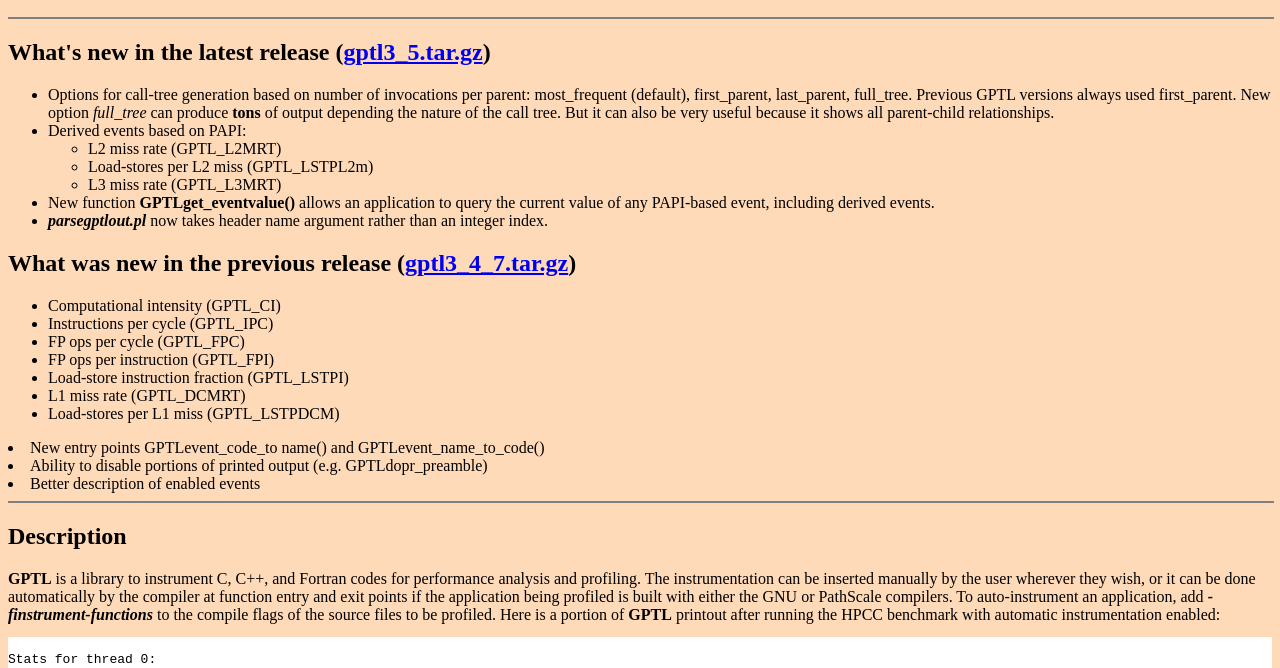
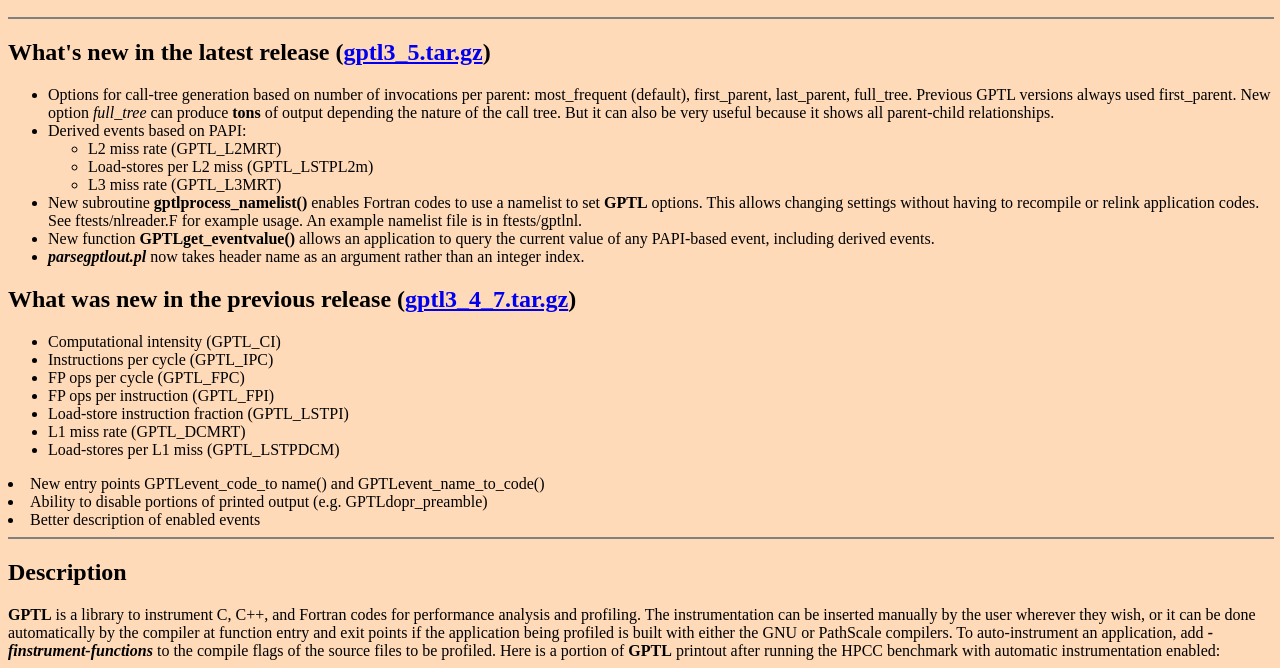
Before and after one commit to jmrosinski/GPTL, a plain HTML site: page gptl_homepage.html in a window 1280 px wide. Shown: the part 96-764 px from the top of the page. Drawn offline with Linux system fonts and the light colour scheme.

Commit message:
Home page update. Add ftests/gptlnl

```diff
--- a/gptl_homepage.html
+++ b/gptl_homepage.html
@@ -25,9 +25,14 @@ can also be very useful because it shows all parent-child relationships.
   <li> Load-stores per L2 miss (GPTL_LSTPL2m)
   <li> L3 miss rate (GPTL_L3MRT)
   </ul>
+<li> New subroutine <b>gptlprocess_namelist()</b> enables Fortran codes to
+use a namelist to set <b>GPTL</b> options. This allows changing settings
+without having to recompile or relink application codes. See
+ftests/nlreader.F for example usage. An example namelist file is in
+ftests/gptlnl.
 <li> New function <b>GPTLget_eventvalue()</b> allows an application to query
 the current value of any PAPI-based event, including derived events.
-<li> <em><b>parsegptlout.pl</b></em> now takes header name argument rather
+<li> <em><b>parsegptlout.pl</b></em> now takes header name as an argument rather
 than an integer index.
 </ul>
 <h2>What was new in the previous release (<a href="gptl3_4_7.tar.gz">gptl3_4_7.tar.gz</a>)</h2>
```
Also changed, not shown: 2 other files.
